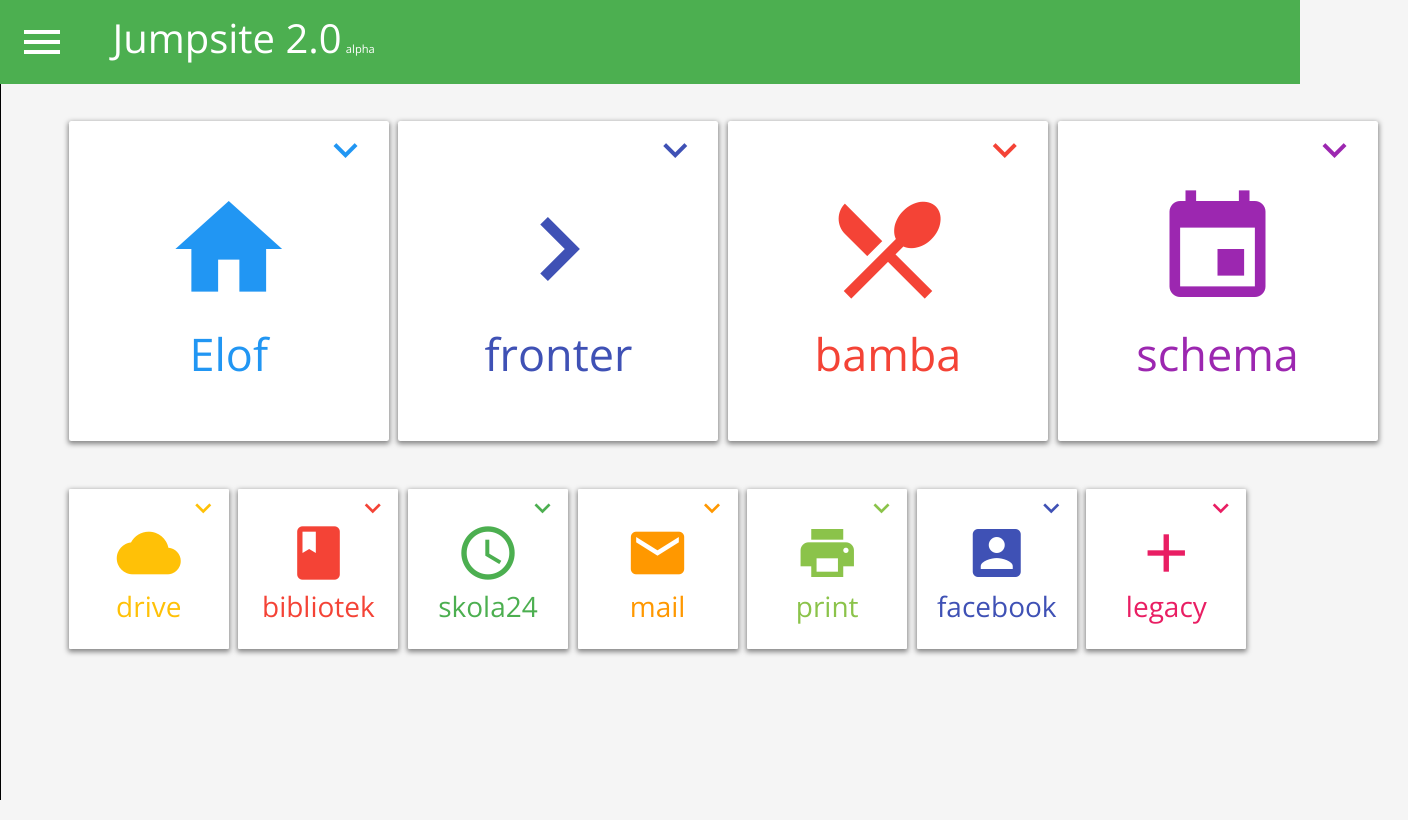
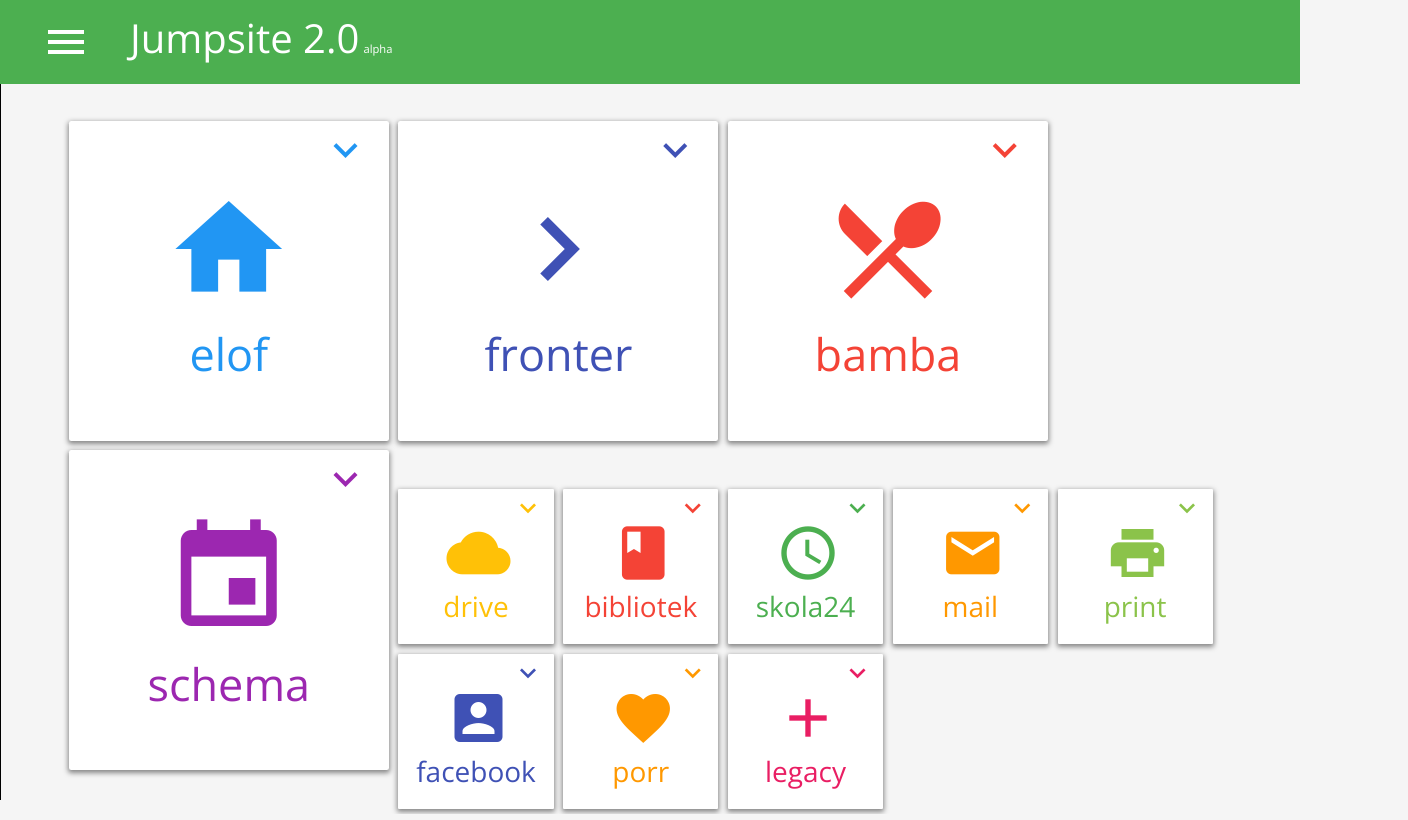
Before and after one commit to JuliusSchumacher/jumpsite_2.0, a plain HTML site: page index.html in a window 1280 px wide. Shown: the whole page, 1408 px wide, since content can reach past the window. Drawn offline with nearby package versions, Linux system fonts and the light colour scheme.

Commit message:
Nightly 26/02-16
Fixed a few bugs, added useless buttons and options in box menu

```diff
--- a/script/script.js
+++ b/script/script.js
@@ -2,7 +2,7 @@
 
 $(document).ready(function(){
 
-    boxes.push(new Box("Elof", "md-home", "http://www.eloflindalvsgymnasium.kungsbacka.se/", true, "blue"));
+    boxes.push(new Box("elof", "md-home", "http://www.eloflindalvsgymnasium.kungsbacka.se/", true, "blue"));
     boxes.push(new Box("fronter", "md-chevron-right", "https://fronter.com/kungsbacka/", true, "indigo"));
     boxes.push(new Box("bamba", "md-local-restaurant", "http://meny.dinskolmat.se/elof-lindalvs-gymnasium/", true, "red"));
     boxes.push(new Box("schema", "md-event", "http://www.novasoftware.se/webviewer/(S(woosp355gavkls55molunc55))/design1.aspx?schoolid=29540&code=123774", true, "purple"));
@@ -13,6 +13,7 @@
     boxes.push(new Box("mail", "md-email", "https://webmail.kungsbacka.se/owa/auth/logon.aspx?replaceCurrent=1&reason=3&url=https%3a%2f%2fwebmail.kungsbacka.se%2fowa%2f", false, "orange"));
     boxes.push(new Box("print", "md-print", "https://pullprint.kungsbacka.se/login.cfm?dest=index.cfm&", false, "lightGreen"));
     boxes.push(new Box("facebook", "md-account-box", "https://www.facebook.com/", false, "indigo"));
+    boxes.push(new Box("porr", "md-favorite", "http://www.pornhub.com/", false, "orange"));
     boxes.push(new Box("legacy", "md-add", "http://jumpsite.crew11.se/", false, "pink"));
 
     $('.sliderButton').click(function() {
@@ -38,13 +39,10 @@
     $('h3').click(function() {
         $(this).toggleClass('read');
         var text = $(this).text();
-        if(click == 0) {
-            click = 1;
-        } else {
-            click = 0;
-        }
 
-        if (click == 1) {
+        $('.' + text).toggleClass('click');
+
+        if($('.' + text).hasClass('click')) {
             $('.' + text).css({'max-height': '1000px'});
         } else {
             $('.' + text).css({'max-height' : '0'});
@@ -70,9 +68,9 @@
 
     for(var i = 0; i < boxes.length; i++) {
         if(boxes[i].frequent) {
-            $('#frequent').append('<div class="box ' + boxes[i].color + '"><i class="md-expand-more boxSettings"></i><i class=" ' + boxes[i].icon + ' boxIcon"></i><h4>' + boxes[i].name + '</h4><div class = "options"><h6>Options</h6><input type="text" class=""></input><input type="text" class=""></input></div></div>');
+            $('#frequent').append('<div class="box ' + boxes[i].color + '"><i class="md-expand-more boxSettings"></i><i class=" ' + boxes[i].icon + ' boxIcon"></i><h4>' + boxes[i].name + '</h4><div class = "options"><h6>Options</h6><input type="text" class=""></input><input type="text" class=""></input><div><select></select><select></select></div><i class="delete md-delete"></i><i class="save md-check"></i></div></div>');
         } else {
-            $('#less').append('<div class="box ' + boxes[i].color + '"><i class="md-expand-more boxSettings"></i><i class=" ' + boxes[i].icon + ' boxIcon"></i><h4>' + boxes[i].name + '</h4></div>');
+            $('#less').append('<div class="box ' + boxes[i].color + '"><i class="md-expand-more boxSettings"></i><i class=" ' + boxes[i].icon + ' boxIcon"></i><h4>' + boxes[i].name + '</h4><div class = "options"><h6>Options</h6><input type="text" class=""></input><input type="text" class=""></input></div></div>');
         }
     }
     function findBox(name) {
@@ -83,33 +81,15 @@
         }
     }
 
-    jQuery.fn.rotate = function(degrees) {
-        $(this).css({'-webkit-transform' : 'rotate('+ degrees +'deg)',
-                     '-moz-transform' : 'rotate('+ degrees +'deg)',
-                     '-ms-transform' : 'rotate('+ degrees +'deg)',
-                     'transform' : 'rotate('+ degrees +'deg)'});
-        return $(this);
-    };
-
     $('.box').hover(function() {
         $(this).addClass('highlighted');
     }, function() {
         $(this).removeClass('highlighted');
     });
 
-    var rotation = 0;
-
     $('.boxSettings').click(function () {
 
-        if(rotation == -180) {
-            rotation = 0;
-        } else if(rotation == 0) {
-            rotation = -180;
-        }
-
-        console.log(rotation);
-
-        $(this).rotate(rotation);
+        $(this).toggleClass('rotate');
 
         $(this).siblings('.options').toggleClass('open');
     });
--- a/style/style.css
+++ b/style/style.css
@@ -1,10 +1,8 @@
-
 body {
 	margin: 0;
 	padding: 0;
 	font-family: 'Open Sans', sans-serif;
     transition: cubic-bezier(.55,0,.1,1) 0.5s;
-    overflow: hidden;
     background-color: #f5f5f5;
 }
 
@@ -101,7 +99,6 @@
     transition-delay: 0.1s;
 }
 
-
 /* header start */
 
 header {
@@ -119,7 +116,7 @@
 	font-size: 2.5em;
 	width: 80%;
     display: inline;
-    margin-left: 3%;
+    margin-left: 1em;
 }
 
 header p {
@@ -128,7 +125,7 @@
 }
 
 .sliderButton {
-	margin: 0.5em;
+	margin: 0.5em 0em 0.5em 2em;
 	float: left;
 	height: 3em;
     width: 3em;
@@ -154,7 +151,7 @@
 
 #frequent {
 	position: relative;
-	width: 84em;
+	width: 95vw;
 	min-height: 21em;
 	max-height: 41em;
 	margin: 2em auto 1em;
@@ -163,8 +160,8 @@
 
 #less {
 	position: relative;
-	width: 75em;
-	height: 21em;
+	width: 95vw;
+	height: auto;
 	margin: 0 auto;
 }
 
@@ -197,8 +194,8 @@
 }
 
 #less .box {
-	width: 10em;
-	height: 10em;
+	width: 9.7em;
+	height: 9.7em;
 }
 
 #less .box h4 {
@@ -250,7 +247,8 @@
 
 /*box option pane*/
 .options {
-    background-color: inherit;
+    background-color: #fff;
+    color: #656565;
     width: 100%;
     height: 0%;
     position: absolute;
@@ -267,6 +265,11 @@
     font-size: 1.5em;
 }
 
+#less .options h6 {
+    margin: 0.4em auto;
+    font-size: 1.1em;
+}
+
 .options input {
     font-family: 'Open Sans', sans-serif;
     display: block;
@@ -274,12 +277,58 @@
     width: 60%
 }
 
+#less .options input {
+    font-size: 0.7em;
+    margin: 0.5em auto;
+}
+
 .options input:focus {
     outline: none;
 }
 
+.options select {
+    position: relative;
+    width: 30%;
+    display: inline;
+}
+
+.options .delete {
+    font-size: 1.2em;
+    position: relative;
+    left: -21%;
+    bottom: -1em;
+    padding: 0.2em;
+    border-radius: 10%;
+    background-color: #fff;
+    border: 1px solid #EEEEEE;
+    color: #EEEEEE;
+}
+
+.options .delete:hover {
+    color: #fff;
+    background-color: #F44336;
+    border: 1px solid #F44336;
+}
+
+.options .save {
+    font-size: 1.2em;
+    position: relative;
+    right: -21%;
+    bottom: -1em;
+    padding: 0.2em;
+    border-radius: 10%;
+    background-color: #fff;
+    border: 1px solid #BDBDBD;
+    color: #BDBDBD;
+}
+
+.options .save:hover {
+    color: #fff;
+    background-color: #00E676;
+    border: 1px solid #00E676;
+}
+
 /* color classes */
-
 .red {
     color: #F44336;
 }
@@ -443,3 +492,12 @@
 .readable {
     transform: scaleY(1);
 }
+
+.rotate {
+    -webkit-transform : rotate(180deg);
+    -moz-transform : rotate(180deg);
+    -ms-transform : rotate(180deg);
+    transform : rotate(180deg);
+}
+
+.click
```
Also changed, not shown: index.html (+16 -1 lines).
